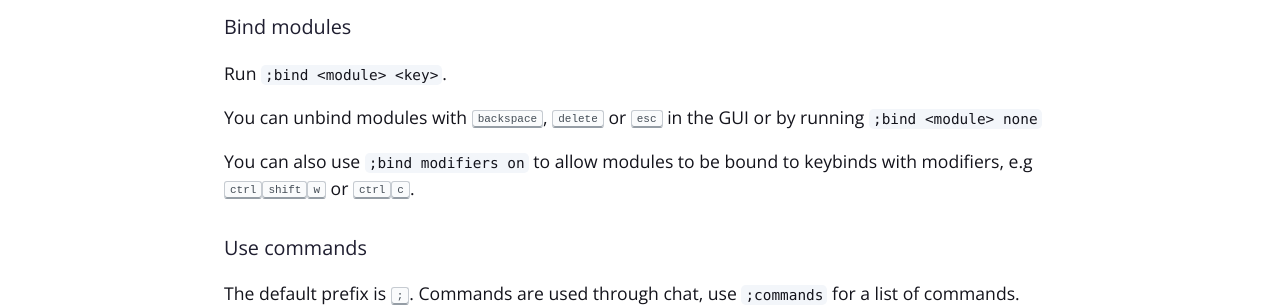
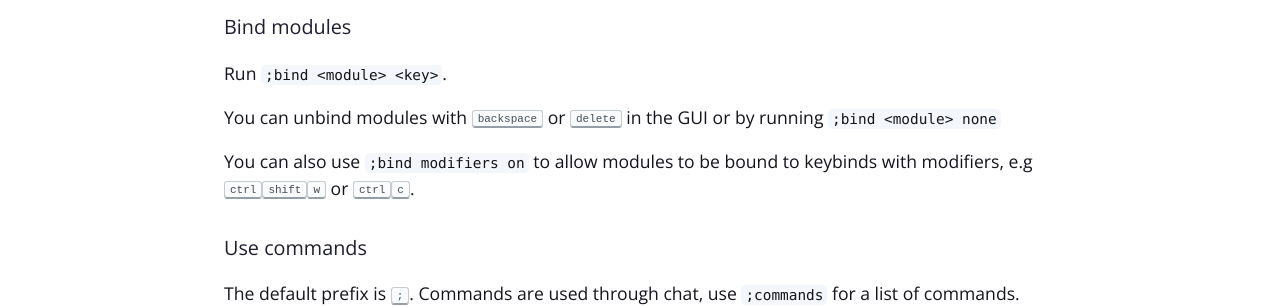
Before and after one commit to kami-blue/website, a Jekyll site: the page built from faq.md, in a window 1280 px wide. Shown: the part 1081-1388 px from the top of the page. Built offline with Jekyll 4.4.1, drawn with Linux system fonts in a browser that asks for light colours.

Commit message:
outdated info in faq

```diff
--- a/faq.md
+++ b/faq.md
@@ -29,7 +29,7 @@ You can change this with `;bind clickgui rshift`
 ##### Bind modules
 Run `;bind <module> <key>`.
 
-You can unbind modules with <kbd>backspace</kbd>, <kbd>delete</kbd> or <kbd>esc</kbd> in the GUI or by running `;bind <module> none`
+You can unbind modules with <kbd>backspace</kbd> or <kbd>delete</kbd> in the GUI or by running `;bind <module> none`
 
 You can also use `;bind modifiers on` to allow modules to be bound to keybinds with modifiers, e.g <kbd>ctrl</kbd><kbd>shift</kbd><kbd>w</kbd> or <kbd>ctrl</kbd><kbd>c</kbd>.
 
```
